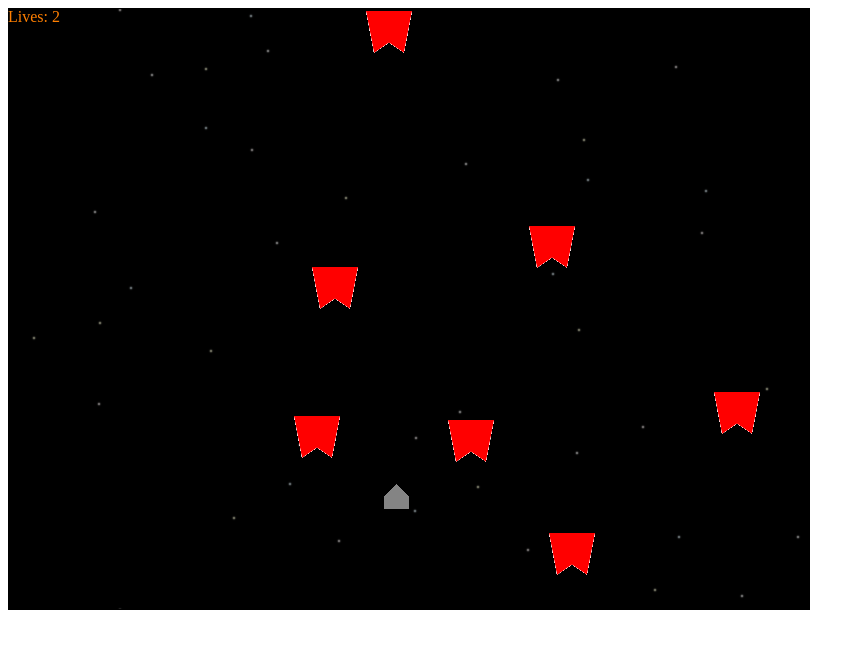
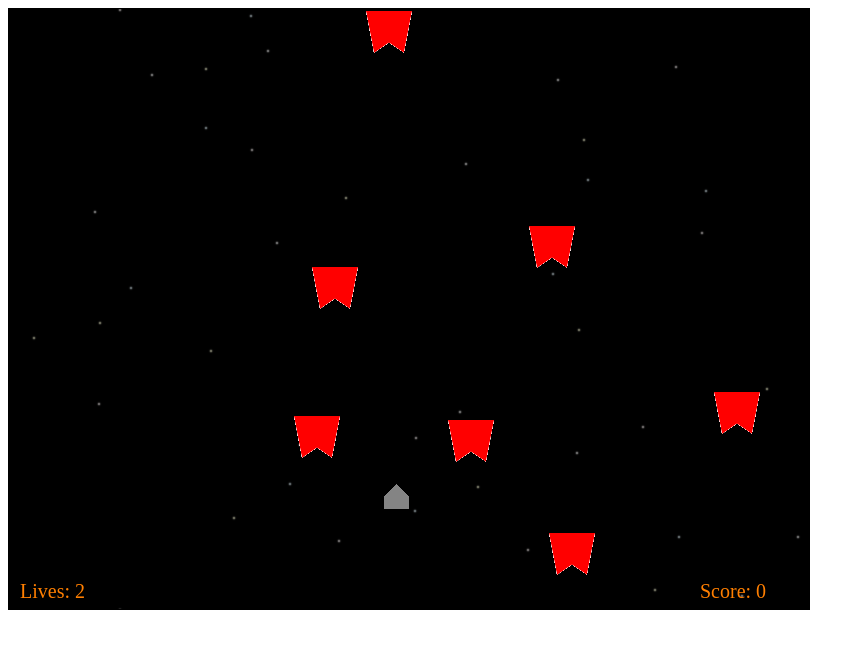
Before and after one commit to ChrisSensebe/shooterV2, a plain HTML site: page game.html in a window 1280 px wide. Shown: the whole page, without its empty margins (0-865 px from the left). Drawn offline with Linux system fonts and the light colour scheme.

Commit message:
adding player.lives & player.score in interface

```diff
--- a/game.html
+++ b/game.html
@@ -8,7 +8,17 @@
 				background: transparent;
 				position: absolute;
 			}
-			div{
+			#lives{
+				top: 580px;
+				left: 20px;
+				font-size: 20px;
+				position: absolute;
+				color: #FF7F00;
+			}
+			#score{
+				top: 580px;
+				left: 700px;
+				font-size: 20px;
 				position: absolute;
 				color: #FF7F00;
 			}
@@ -23,6 +33,7 @@
 		<canvas id="playerCanvas" width="800" height="600"></canvas>
 		<canvas id="playerShootCanvas" width="800" height="600"></canvas>
 		<canvas id="UICanvas" width="800" height="600"></canvas>
-		<div>Lives: <span id="lives"></span></div>
+		<div id="lives"></div>
+		<div id="score"></div>
 	</body>
 </html>
--- a/game.js
+++ b/game.js
@@ -62,6 +62,7 @@ Background.prototype = new Drawable();
 function Player(){
 	this.speed = 4;
 	this.lives = 3;
+	this.score = 0;
 	this.bulletPool = new BulletPool(15);
 	this.bulletPool.init();
 	var fireRate = 15;
@@ -334,6 +335,7 @@ function game(){
 					if(collision(enemyPool1.getPool()[i],player.bulletPool.getPool()[j])){
 						enemyPool1.getPool()[i].isColliding = true;
 						player.bulletPool.getPool()[j].isColliding = true;
+						player.score++;
 					}
 				}
 			}
@@ -341,6 +343,7 @@ function game(){
 	}
 	//HUD
 	function interface(){
-		document.getElementById("lives").innerHTML = player.lives;
+		document.getElementById("lives").innerHTML = "Lives: " + player.lives;
+		document.getElementById("score").innerHTML = "Score: " + player.score;
 	}
 }
```
